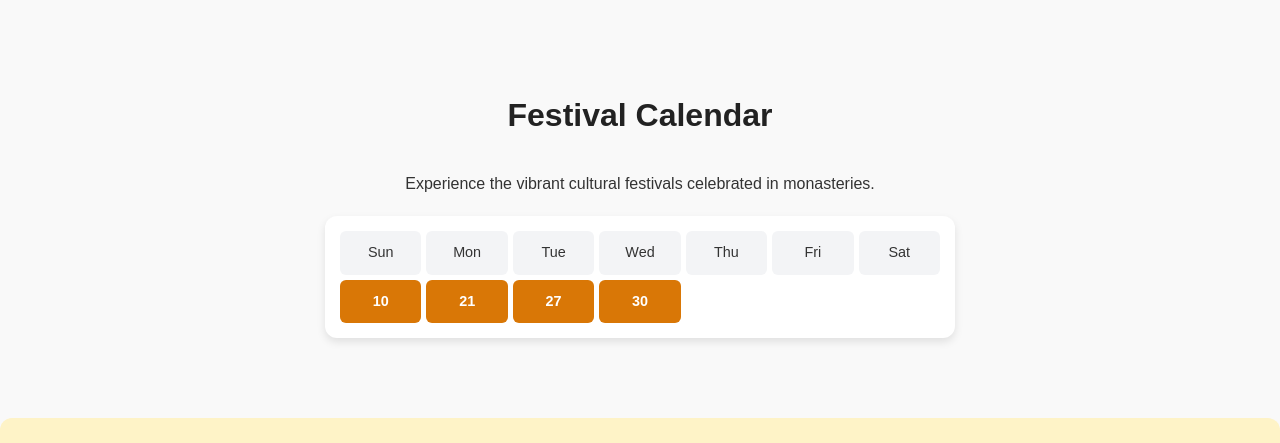
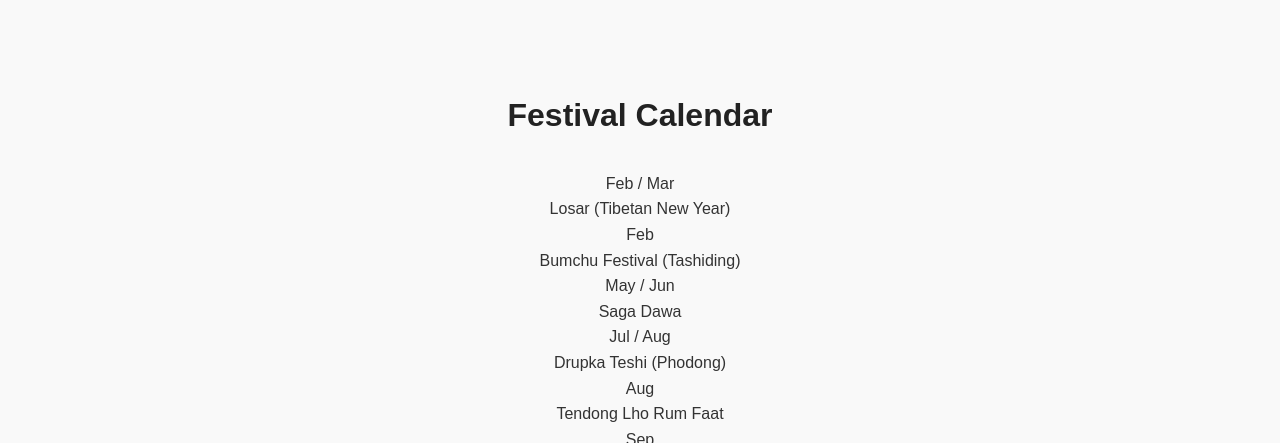
Before and after one commit to Rudrakshh-hh/sikkim-SIH, a plain HTML site: page index.htm in a window 1280 px wide. Shown: the part 2357-2800 px from the top of the page. Drawn offline with Linux system fonts and the light colour scheme.

Commit message:
Festive Calendar Changes

```diff
--- a/index.htm
+++ b/index.htm
@@ -5,49 +5,6 @@
   <meta name="viewport" content="width=device-width, initial-scale=1.0">
   <title>Monasteries of Sikkim</title>
   <link rel="stylesheet" href="style.css">
-  <style>
-    /* Simple fade-in animation */
-    .fade-in {
-      opacity: 0;
-      transform: translateY(20px);
-      transition: opacity 1s ease, transform 1s ease;
-    }
-    .fade-in.show {
-      opacity: 1;
-      transform: translateY(0);
-    }
-
-    /* Calendar styling */
-    .calendar {
-      display: grid;
-      grid-template-columns: repeat(7, 1fr);
-      gap: 5px;
-      max-width: 600px;
-      margin: 20px auto;
-      background: #fff;
-      padding: 15px;
-      border-radius: 12px;
-      box-shadow: 0 4px 8px rgba(0,0,0,0.1);
-    }
-    .calendar div {
-      padding: 10px;
-      text-align: center;
-      border-radius: 6px;
-      cursor: pointer;
-      font-size: 0.9rem;
-    }
-    .calendar .festival {
-      background: #d97706;
-      color: white;
-      font-weight: bold;
-    }
-    .calendar .festival:hover {
-      background: #b45309;
-    }
-    .calendar .day {
-      background: #f3f4f6;
-    }
-  </style>
 </head>
 <body>
 
@@ -175,7 +132,7 @@
   </section>
 
   <!-- Festival Calendar Section -->
-  <section id="festivals" class="section fade-in">
+  <!-- <section id="festivals" class="section fade-in">
     <h2 class="section-title">Festival Calendar</h2>
     <p>Experience the vibrant cultural festivals celebrated in monasteries.</p>
     <div class="calendar">
@@ -187,13 +144,61 @@
       <div class="day">Fri</div>
       <div class="day">Sat</div>
 
-      <!-- Example festival days -->
+      Example festival days
       <div class="festival" title="Pang Lhabsol">10</div>
       <div class="festival" title="Losar (Tibetan New Year)">21</div>
       <div class="festival" title="Saga Dawa">27</div>
       <div class="festival" title="Cham Dance Festival">30</div>
     </div>
-  </section>
+  </section> -->
+  <section id="festivals" class="section fade-in">
+  <h2 class="section-title">Festival Calendar</h2>
+  <div class="festival-timeline">
+
+    <div class="festival-item" data-festival="Losar">
+      <div class="festival-date">Feb / Mar</div>
+      <div class="festival-name">Losar (Tibetan New Year)</div>
+    </div>
+
+    <div class="festival-item" data-festival="Bumchu">
+      <div class="festival-date">Feb</div>
+      <div class="festival-name">Bumchu Festival (Tashiding)</div>
+    </div>
+
+    <div class="festival-item" data-festival="Saga Dawa">
+      <div class="festival-date">May / Jun</div>
+      <div class="festival-name">Saga Dawa</div>
+    </div>
+
+    <div class="festival-item" data-festival="Drupka Teshi">
+      <div class="festival-date">Jul / Aug</div>
+      <div class="festival-name">Drupka Teshi (Phodong)</div>
+    </div>
+
+    <div class="festival-item" data-festival="Tendong Lho Rum Faat">
+      <div class="festival-date">Aug</div>
+      <div class="festival-name">Tendong Lho Rum Faat</div>
+    </div>
+
+    <div class="festival-item" data-festival="Pang Lhabsol">
+      <div class="festival-date">Sep</div>
+      <div class="festival-name">Pang Lhabsol</div>
+    </div>
+
+    <div class="festival-item" data-festival="Cham Dance">
+      <div class="festival-date">Dec / Jan</div>
+      <div class="festival-name">Cham Dance</div>
+    </div>
+
+    <div class="festival-item" data-festival="Kagyed Dance">
+      <div class="festival-date">Dec</div>
+      <div class="festival-name">Kagyed Dance</div>
+    </div>
+
+  </div>
+  <div id="festival-details" class="festival-details"></div>
+</section>
+
 
   <!-- Culture Section -->
   <section id="culture" class="section culture fade-in">
@@ -202,16 +207,15 @@
   </section>
 
   <!-- Contact Section -->
-   <!-- Contact Section -->
-<section id="contact" class="section">
-  <h2 class="section-title">Get in Touch</h2>
-  <form class="contact-form" action="https://formspree.io/f/xzzavbny" method="POST">
-    <input type="text" name="name" placeholder="Your Name" required>
-    <input type="email" name="_replyto" placeholder="Your Email" required>
-    <textarea name="message" placeholder="Message" required></textarea>
-    <button type="submit">Send</button>
-  </form>
-</section>
+  <section id="contact" class="section fade-in">
+    <h2 class="section-title">Get in Touch</h2>
+    <form class="contact-form">
+      <input type="text" placeholder="Your Name" required>
+      <input type="email" placeholder="Your Email" required>
+      <textarea placeholder="Message" required></textarea>
+      <button type="submit">Send</button>
+    </form>
+  </section>
 
   <!-- Footer -->
   <footer class="footer">
```
